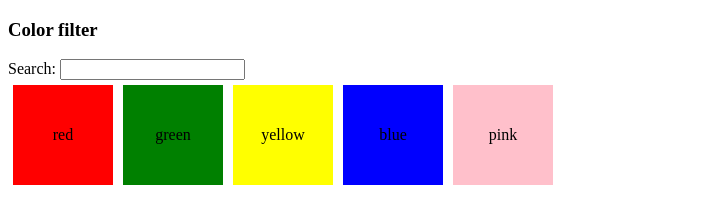
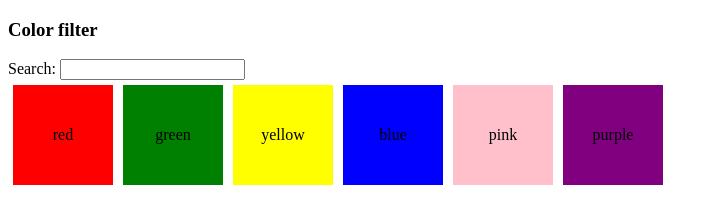
Before and after one commit to LVidan/JS-filtering-practice, a plain HTML site: page index.html in a window 1280 px wide. Shown: the whole page, without its empty margins (0-717 px from the left). Drawn offline with Linux system fonts and the light colour scheme.

Commit message:
added loading on page load

```diff
--- a/app.js
+++ b/app.js
@@ -1,25 +1,23 @@
-let colors = ["red", "green", "yellow", "blue", "pink"];
+const colors = ["red", "green", "yellow", "blue", "pink", "purple"];
 const search = document.querySelector("#colorSearch");
-let playground = document.querySelector("#test1");
+const playground = document.querySelector("#container");
 
-function createBox() {
+window.onload = function () {
   for (let i = 0; i < colors.length; i++) {
     // create new element
-    const newBox = document.createElement("div");
+    const colorBox = document.createElement("div");
     // add some content
     const newContent = document.createTextNode(`${colors[i]}`);
 
     // append child
-    newBox.appendChild(newContent);
+    colorBox.appendChild(newContent);
 
-    newBox.style.backgroundColor = colors[i];
-    newBox.classList.add(`color-${i}`);
+    colorBox.style.backgroundColor = colors[i];
+    colorBox.classList.add(`color-${i}`);
 
-    playground.appendChild(newBox);
+    playground.appendChild(colorBox);
   }
-}
-
-createBox();
+};
 
 search.addEventListener("keyup", function (e) {
   const term = e.target.value.toLowerCase();
--- a/index.html
+++ b/index.html
@@ -7,13 +7,13 @@
     <title>JS - Practice filtering</title>
   </head>
   <style>
-    #test1 {
+    #container {
       display: flex;
       align-items: center;
       justify-content: left;
     }
 
-    #test1 div {
+    #container div {
       margin: 5px;
       width: 100px;
       height: 100px;
@@ -26,7 +26,7 @@
     <label for="colorSearch">Search:</label>
     <input type="text" id="colorSearch" />
 
-    <div id="test1"></div>
+    <div id="container"></div>
 
     <script src="./app.js"></script>
   </body>
```
